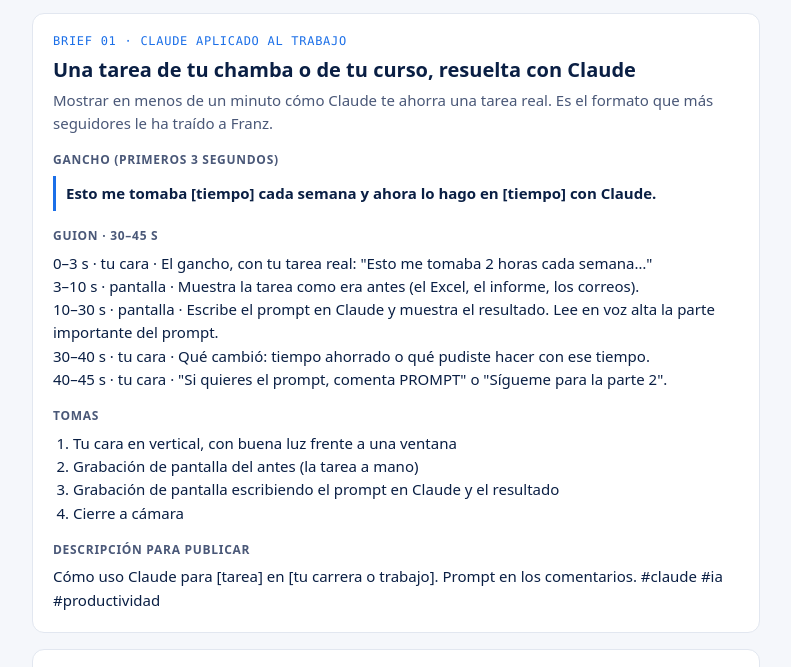
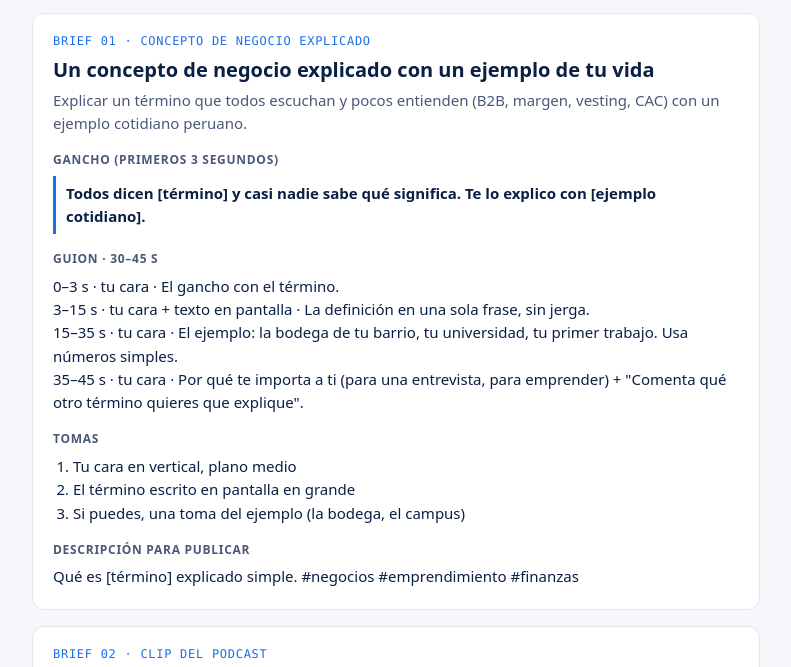
Before and after one commit to francesco822/myworkin-links, a plain HTML site: page embajadores.html in a window 1280 px wide. Shown: the part 124-791 px from the top of the page, without its empty margins (244-1035 px from the left). Drawn offline with Linux system fonts and the light colour scheme.

Commit message:
Briefs embajadores 2026-11-16

```diff
--- a/embajadores.html
+++ b/embajadores.html
@@ -10,18 +10,7 @@ h2{font-size:20px;margin:6px 0 4px}h3{font-size:12px;text-transform:uppercase;le
 .obj{color:var(--muted);margin:0}.gancho{border-left:3px solid var(--accent);padding:6px 10px;margin:0;font-weight:600}
 pre{white-space:pre-wrap;font:14px/1.55 inherit;margin:0;font-family:inherit}ol{margin:0;padding-left:20px}a{color:var(--accent)}</style></head>
 <body><main><header><h1>Embajadores MyWorkIn</h1><p>Guiones listos para grabar. Son formatos que ya funcionaron en la cuenta de Franz. Graba con tu cara, en vertical, y comparte el link de tu video con el equipo.</p></header>
-<article><div class="n">Brief 01 · Claude aplicado al trabajo</div>
-  <h2>Una tarea de tu chamba o de tu curso, resuelta con Claude</h2><p class="obj">Mostrar en menos de un minuto cómo Claude te ahorra una tarea real. Es el formato que más seguidores le ha traído a Franz.</p>
-  <h3>Gancho (primeros 3 segundos)</h3><p class="gancho">Esto me tomaba [tiempo] cada semana y ahora lo hago en [tiempo] con Claude.</p>
-  <h3>Guion · 30–45 s</h3><pre>0–3 s · tu cara · El gancho, con tu tarea real: &quot;Esto me tomaba 2 horas cada semana…&quot;
-3–10 s · pantalla · Muestra la tarea como era antes (el Excel, el informe, los correos).
-10–30 s · pantalla · Escribe el prompt en Claude y muestra el resultado. Lee en voz alta la parte importante del prompt.
-30–40 s · tu cara · Qué cambió: tiempo ahorrado o qué pudiste hacer con ese tiempo.
-40–45 s · tu cara · &quot;Si quieres el prompt, comenta PROMPT&quot; o &quot;Sígueme para la parte 2&quot;.</pre>
-  <h3>Tomas</h3><ol><li>Tu cara en vertical, con buena luz frente a una ventana</li><li>Grabación de pantalla del antes (la tarea a mano)</li><li>Grabación de pantalla escribiendo el prompt en Claude y el resultado</li><li>Cierre a cámara</li></ol>
-  <h3>Descripción para publicar</h3><pre>Cómo uso Claude para [tarea] en [tu carrera o trabajo]. Prompt en los comentarios. #claude #ia #productividad</pre>
-  </article>
-<article><div class="n">Brief 02 · Concepto de negocio explicado</div>
+<article><div class="n">Brief 01 · Concepto de negocio explicado</div>
   <h2>Un concepto de negocio explicado con un ejemplo de tu vida</h2><p class="obj">Explicar un término que todos escuchan y pocos entienden (B2B, margen, vesting, CAC) con un ejemplo cotidiano peruano.</p>
   <h3>Gancho (primeros 3 segundos)</h3><p class="gancho">Todos dicen [término] y casi nadie sabe qué significa. Te lo explico con [ejemplo cotidiano].</p>
   <h3>Guion · 30–45 s</h3><pre>0–3 s · tu cara · El gancho con el término.
@@ -31,7 +20,7 @@ pre{white-space:pre-wrap;font:14px/1.55 inherit;margin:0;font-family:inherit}ol{
   <h3>Tomas</h3><ol><li>Tu cara en vertical, plano medio</li><li>El término escrito en pantalla en grande</li><li>Si puedes, una toma del ejemplo (la bodega, el campus)</li></ol>
   <h3>Descripción para publicar</h3><pre>Qué es [término] explicado simple. #negocios #emprendimiento #finanzas</pre>
   </article>
-<article><div class="n">Brief 03 · Clip del podcast</div>
+<article><div class="n">Brief 02 · Clip del podcast</div>
   <h2>Un concepto explicado en una conversación de dos</h2><p class="obj">Cortar un momento de una conversación real (con un compañero, un profe o alguien de tu chamba) donde se explica una idea útil en menos de un minuto.</p>
   <h3>Gancho (primeros 3 segundos)</h3><p class="gancho">Le pregunté a [persona] qué es lo que nadie te dice de [tema] y me dijo esto:</p>
   <h3>Guion · 40–60 s</h3><pre>0–3 s · texto en pantalla + tu cara · El gancho: &quot;Le pregunté a [persona] qué es lo que nadie te dice de [tema]…&quot;
@@ -42,7 +31,7 @@ pre{white-space:pre-wrap;font:14px/1.55 inherit;margin:0;font-family:inherit}ol{
   <h3>Tomas</h3><ol><li>Dos celulares o uno en trípode con los dos en cuadro, vertical</li><li>Primer plano de quien responde</li><li>Plano abierto de los dos para la pregunta y el cierre</li><li>Audio limpio: micro de solapa o grabar en un lugar sin eco</li></ol>
   <h3>Descripción para publicar</h3><pre>[Persona] explica [tema] en menos de un minuto. ¿Qué le preguntarías? #empleabilidad #[tucarrera] #consejos</pre>
   </article>
-<article><div class="n">Brief 04 · Respuesta a un seguidor</div>
+<article><div class="n">Brief 03 · Respuesta a un seguidor</div>
   <h2>Responde en video la pregunta de un comentario</h2><p class="obj">Convertir una pregunta real de tus comentarios en un video corto. Muestra que escuchas y suele traer seguidores nuevos.</p>
   <h3>Gancho (primeros 3 segundos)</h3><p class="gancho">Me preguntaron [la pregunta del comentario]. Te respondo:</p>
   <h3>Guion · 30–45 s</h3><pre>0–3 s · comentario en pantalla + tu cara · Usa &quot;Responder con video&quot; en TikTok para que salga el comentario. Lee la pregunta.
@@ -53,4 +42,4 @@ pre{white-space:pre-wrap;font:14px/1.55 inherit;margin:0;font-family:inherit}ol{
   <h3>Tomas</h3><ol><li>Respuesta con video desde el comentario (TikTok la arma sola)</li><li>Tu cara en vertical, con buena luz frente a una ventana</li><li>Opcional: grabación de pantalla si la respuesta es mostrar algo</li></ol>
   <h3>Descripción para publicar</h3><pre>Respondiendo a @[usuario]: [la pregunta]. ¿Tienes otra? Déjala aquí 👇 #[tucarrera] #empleabilidad</pre>
   </article>
-<p style="color:var(--muted);font-size:13px">Actualizado el 2026-11-06.</p></main></body></html>
+<p style="color:var(--muted);font-size:13px">Actualizado el 2026-11-16.</p></main></body></html>
```
